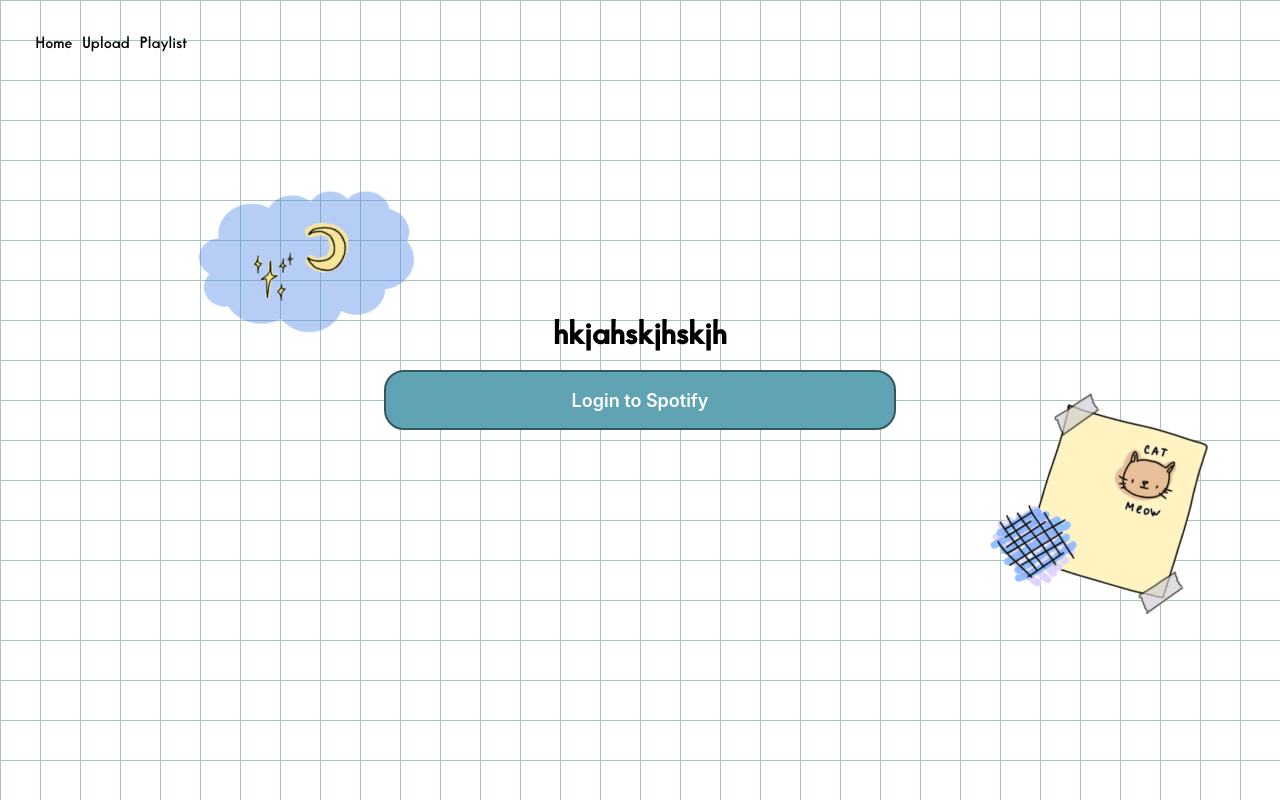
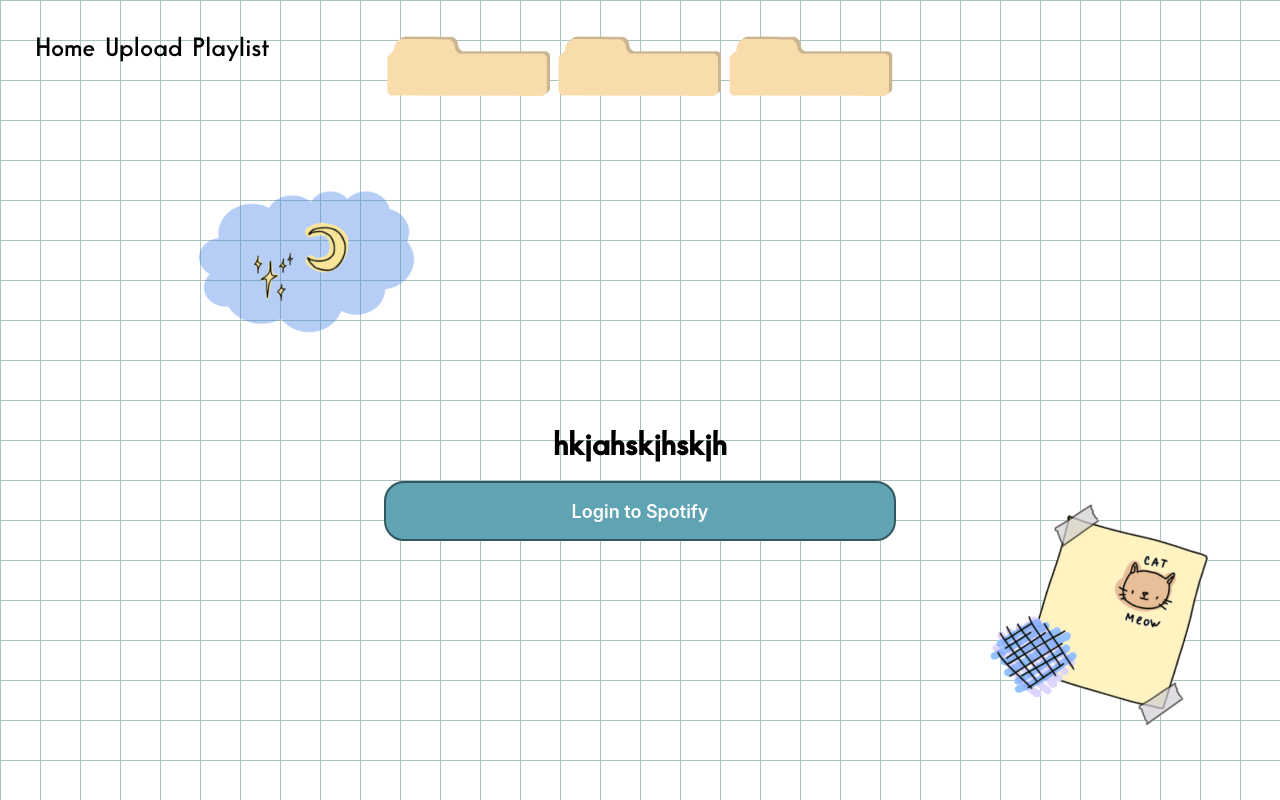
Before and after one commit to adriencao/moodtunes, a React (Create React App) app in the folder frontend/spotify-application/: page / in a window 1280 px wide. Built offline with nearby package versions, Linux system fonts and the light colour scheme.

Commit message:
added tabs

```diff
--- a/frontend/spotify-application/src/components/NavigationBar/NavigationBar.css
+++ b/frontend/spotify-application/src/components/NavigationBar/NavigationBar.css
@@ -15,6 +15,7 @@
 
 a {
     color: black;
+    font-size: 26px;
 }
 
 ul {
@@ -26,12 +27,17 @@
 
 li {
     float: left;
-    margin-right: 10px
+    margin-right: 10px;
 }
 
 li a {
     display: block;
-    text-align: center;
     padding: 20px 20px;
     text-decoration: none;
 }
+
+.folderTabs {
+    margin-top: 2%;
+    width: 40%;
+    height: auto;
+}
--- a/frontend/spotify-application/src/components/NavigationBar/NavigationBar.js
+++ b/frontend/spotify-application/src/components/NavigationBar/NavigationBar.js
@@ -1,10 +1,12 @@
 import React from "react";
-import {Link} from "react-router-dom";
+import { Link } from "react-router-dom";
 
 import "./NavigationBar.css";
 
 const NavigationBar = () => {
     return (
+        <div align="center">
+            <img src="NavBar.svg" className="folderTabs"/>
             <header className="NavigationBar">
                 <nav>
                     <ul>
@@ -20,6 +22,7 @@
                     </ul>
                 </nav>
             </header>
+        </div>
 
     )
 };
```
Also changed, not shown: frontend/spotify-application/public/NavBar.svg (added). Lines whose indentation alone changed are shown as unchanged.
